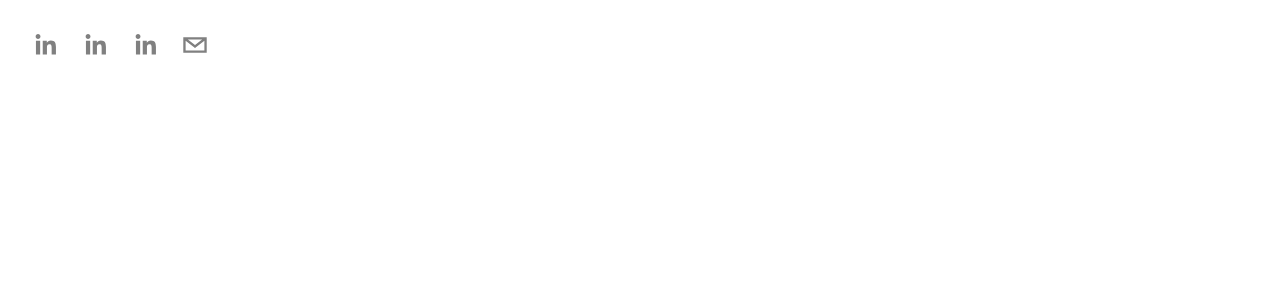
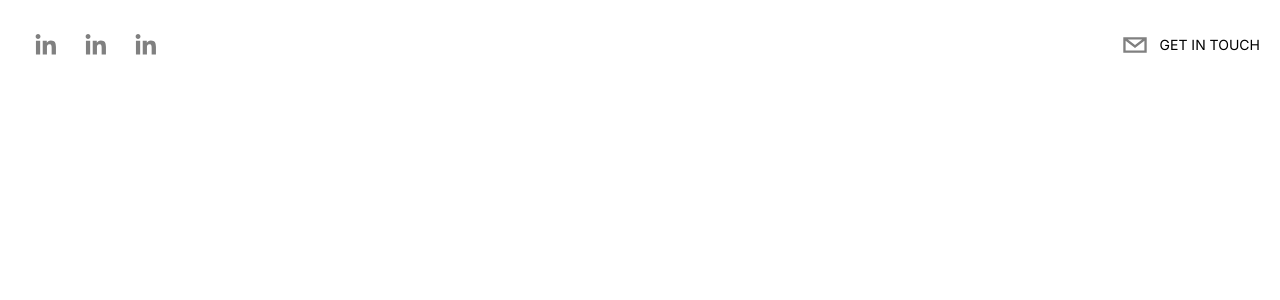
Before and after one commit to Harsha-Jagadish/Portfolio, a Next.js app in the folder portfolio/: page / in a window 1280 px wide. Shown: the top 300 px of the page. Built offline with nearby package versions, Linux system fonts and the light colour scheme.

Commit message:
Fixed the top icons to match

```diff
--- a/portfolio/src/app/components/Header.tsx
+++ b/portfolio/src/app/components/Header.tsx
@@ -10,7 +10,7 @@ type Props = {}
 
 export default function Header({}: Props) {
   return (
-    <header className="sticky top-0 p-5 flex flex-row justify-between max-w-7xl mx-auto">
+    <header className="sticky top-0 p-5 flex flex-row items-start justify-between max-w-7xl mx-auto">
         <motion.div
         initial ={{
             x:-500,
@@ -21,6 +21,9 @@ export default function Header({}: Props) {
             x: 0,
             opacity: 1,
             scale: 1,
+        }}
+        transition ={{
+            duration: 1.5,
         }}
         className="flex flex-row">
             {/*Social Icons*/}
@@ -38,13 +41,30 @@ export default function Header({}: Props) {
             fgColor="gray"
             bgColor="transparent"
             />
+        </motion.div>
 
+        <motion.div
+        initial ={{
+            x:+500,
+            opacity: 0,
+            scale: 0.5,
+        }}
+        animate ={{
+            x: 0,
+            opacity: 1,
+            scale: 1,
+        }}
+        transition ={{
+            duration: 1.5,
+        }}
+        className="flex flex-row items-center cursor-pointer ">
             <SocialIcon url="www.outlook.com"
                 className="cursor-pointer"
                 network="email"
                 fgColor="gray"
                 bgColor="transparent"
             />
+            <p className="uppercase hidden md:inline-flex text-sm text-gray400 "> Get In Touch</p>
 
         </motion.div>
 
```
